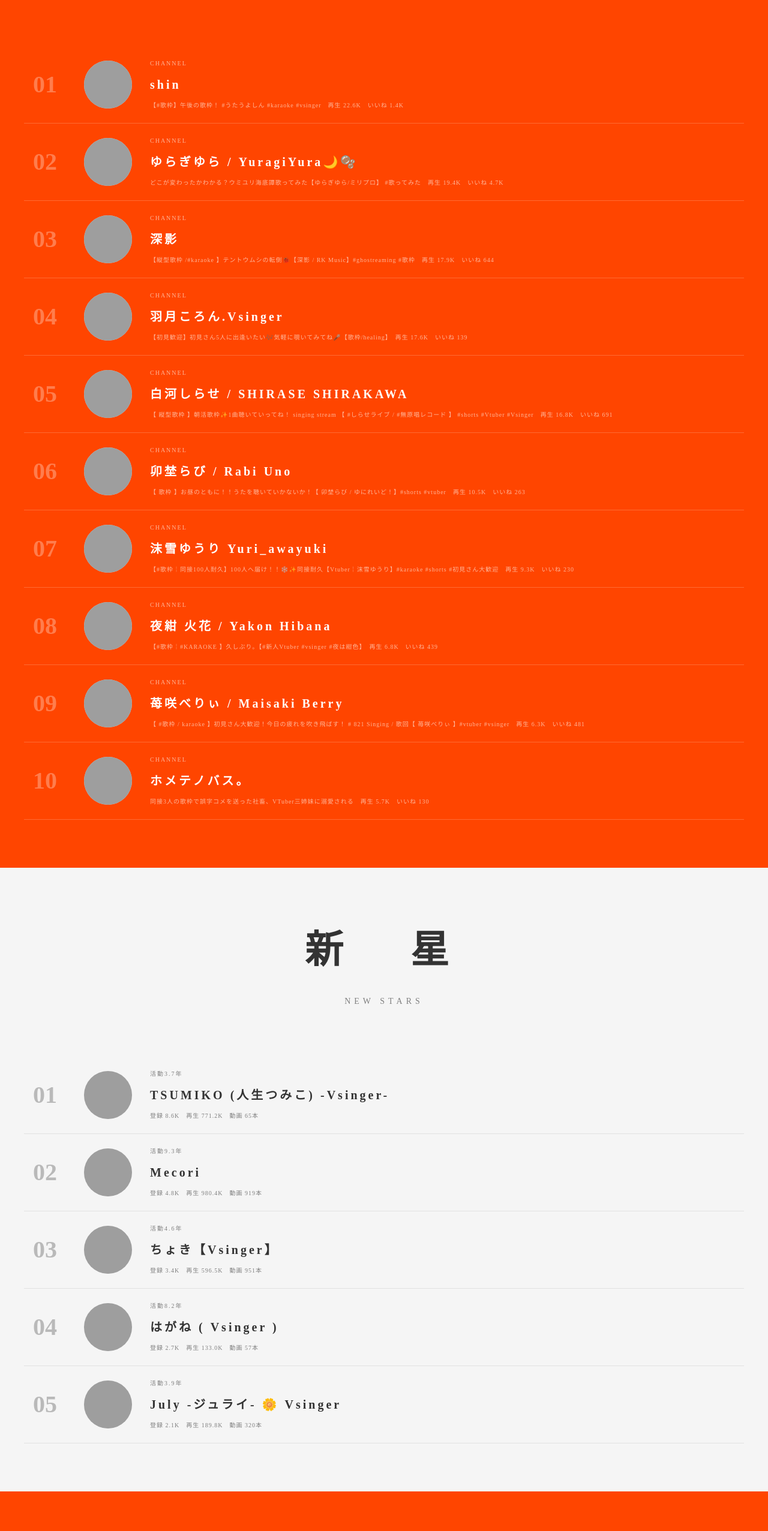
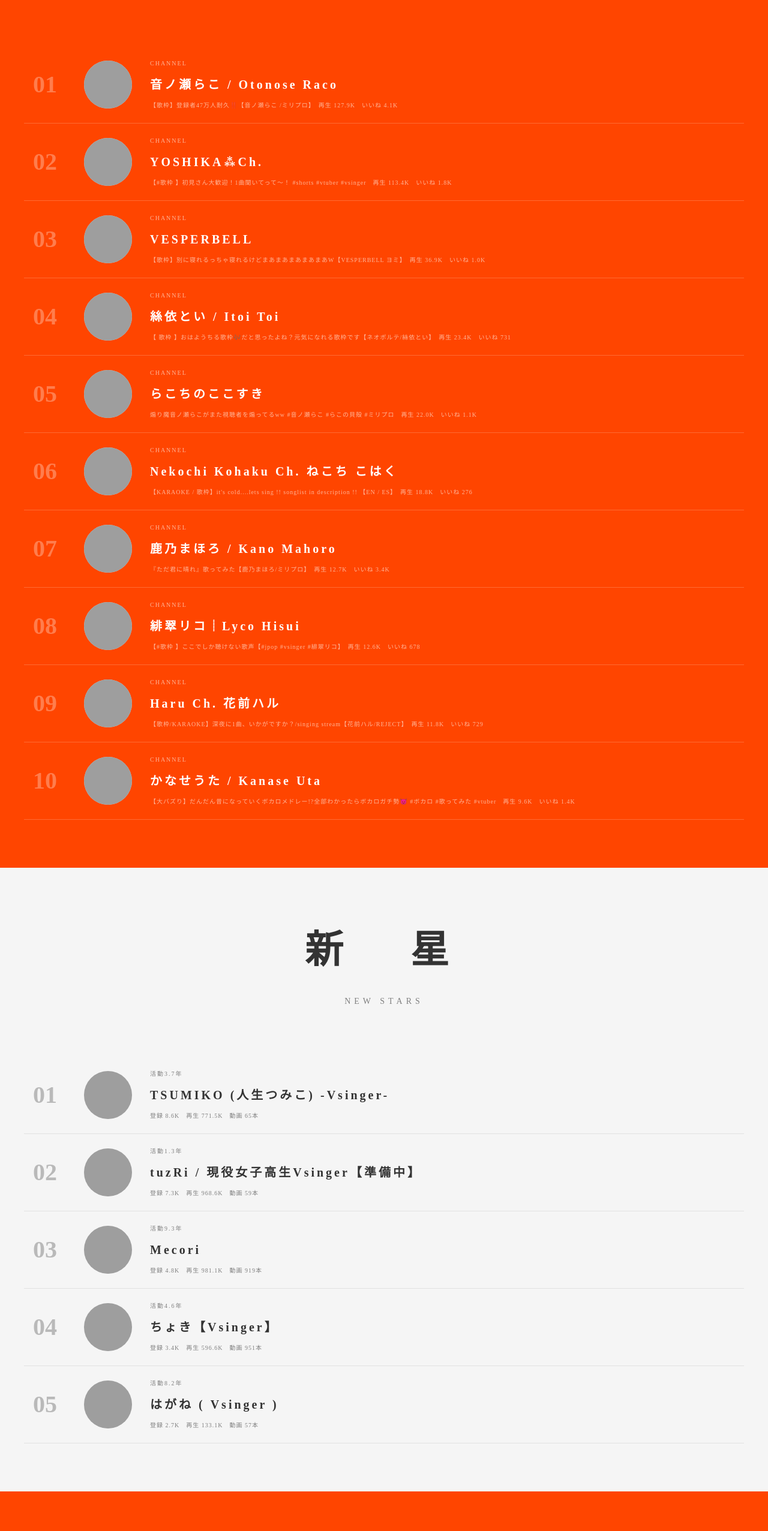
Before and after one commit to gppy312-wq/vsinger-chronicle, a plain HTML site: page index.html in a window 1280 px wide. Shown: the part 1407-3960 px from the top of the page at 60% size. Drawn offline with Linux system fonts and the light colour scheme; grey boxes are pictures that could not be loaded.

Commit message:
Update index.html with new articles and rankings

```diff
--- a/index.html
+++ b/index.html
@@ -639,123 +639,123 @@
                     <p class="section-subtitle">TODAY'S VOICE</p>
                 </div>
 
-    <a href="https://www.youtube.com/watch?v=WQqahPpFy-Y" target="_blank" rel="noopener noreferrer" class="rank-card">
+    <a href="https://www.youtube.com/watch?v=AInQgd85za4" target="_blank" rel="noopener noreferrer" class="rank-card">
         <div class="rank-number">01</div>
         <div class="rank-avatar">
-            <img src="https://i.ytimg.com/vi/WQqahPpFy-Y/hqdefault.jpg" alt="shin（Vsinger）" loading="lazy">
+            <img src="https://i.ytimg.com/vi/AInQgd85za4/hqdefault.jpg" alt="音ノ瀬らこ / Otonose Raco（Vsinger）" loading="lazy">
         </div>
         <div class="rank-info">
             <div class="rank-channel">CHANNEL</div>
-            <div class="rank-title">shin</div>
-            <div class="rank-stats">【#歌枠】午後の歌枠！ #うたうよしん #karaoke  #vsinger　再生 22.6K　いいね 1.4K</div>
+            <div class="rank-title">音ノ瀬らこ / Otonose Raco</div>
+            <div class="rank-stats">【歌枠】登録者47万人耐久‼️【音ノ瀬らこ /ミリプロ】　再生 127.9K　いいね 4.1K</div>
         </div>
     </a>
 
-    <a href="https://www.youtube.com/watch?v=7MbAVcXXvc0" target="_blank" rel="noopener noreferrer" class="rank-card">
+    <a href="https://www.youtube.com/watch?v=F1YoHbK0mck" target="_blank" rel="noopener noreferrer" class="rank-card">
         <div class="rank-number">02</div>
         <div class="rank-avatar">
-            <img src="https://i.ytimg.com/vi/7MbAVcXXvc0/hqdefault.jpg" alt="ゆらぎゆら / YuragiYura🌙🫧（Vsinger）" loading="lazy">
+            <img src="https://i.ytimg.com/vi/F1YoHbK0mck/hqdefault.jpg" alt="YOSHIKA⁂Ch. （Vsinger）" loading="lazy">
         </div>
         <div class="rank-info">
             <div class="rank-channel">CHANNEL</div>
-            <div class="rank-title">ゆらぎゆら / YuragiYura🌙🫧</div>
-            <div class="rank-stats">どこが変わったかわかる？ウミユリ海底譚歌ってみた【ゆらぎゆら/ミリプロ】 #歌ってみた　再生 19.4K　いいね 4.7K</div>
+            <div class="rank-title">YOSHIKA⁂Ch. </div>
+            <div class="rank-stats">【#歌枠 】初見さん大歓迎！1曲聞いてって～！  #shorts  #vtuber  #vsinger　再生 113.4K　いいね 1.8K</div>
         </div>
     </a>
 
-    <a href="https://www.youtube.com/watch?v=FqIB9awFaQA" target="_blank" rel="noopener noreferrer" class="rank-card">
+    <a href="https://www.youtube.com/watch?v=vAQmCqP8Nkc" target="_blank" rel="noopener noreferrer" class="rank-card">
         <div class="rank-number">03</div>
         <div class="rank-avatar">
-            <img src="https://i.ytimg.com/vi/FqIB9awFaQA/hqdefault.jpg" alt="深影（Vsinger）" loading="lazy">
+            <img src="https://i.ytimg.com/vi/vAQmCqP8Nkc/hqdefault.jpg" alt="VESPERBELL（Vsinger）" loading="lazy">
         </div>
         <div class="rank-info">
             <div class="rank-channel">CHANNEL</div>
-            <div class="rank-title">深影</div>
-            <div class="rank-stats">【縦型歌枠 /#karaoke 】テントウムシの転倒🐞【深影 / RK Music】#ghostreaming #歌枠　再生 17.9K　いいね 644</div>
+            <div class="rank-title">VESPERBELL</div>
+            <div class="rank-stats">【歌枠】別に寝れるっちゃ寝れるけどまあまあまあまあまあW【VESPERBELL ヨミ】　再生 36.9K　いいね 1.0K</div>
         </div>
     </a>
 
-    <a href="https://www.youtube.com/watch?v=qTOjWzNYVts" target="_blank" rel="noopener noreferrer" class="rank-card">
+    <a href="https://www.youtube.com/watch?v=yIGk7OnL8sk" target="_blank" rel="noopener noreferrer" class="rank-card">
         <div class="rank-number">04</div>
         <div class="rank-avatar">
-            <img src="https://i.ytimg.com/vi/qTOjWzNYVts/hqdefault.jpg" alt="羽月ころん.Vsinger（Vsinger）" loading="lazy">
+            <img src="https://i.ytimg.com/vi/yIGk7OnL8sk/hqdefault.jpg" alt="絲依とい / Itoi Toi（Vsinger）" loading="lazy">
         </div>
         <div class="rank-info">
             <div class="rank-channel">CHANNEL</div>
-            <div class="rank-title">羽月ころん.Vsinger</div>
-            <div class="rank-stats">【初見歓迎】初見さん5人に出逢いたい🎶気軽に覗いてみてね🎤【歌枠/healing】　再生 17.6K　いいね 139</div>
+            <div class="rank-title">絲依とい / Itoi Toi</div>
+            <div class="rank-stats">【 歌枠 】おはようちる歌枠🎶だと思ったよね？元気になれる歌枠です【ネオポルテ/絲依とい】　再生 23.4K　いいね 731</div>
         </div>
     </a>
 
-    <a href="https://www.youtube.com/watch?v=0MDol8aOaX4" target="_blank" rel="noopener noreferrer" class="rank-card">
+    <a href="https://www.youtube.com/watch?v=9RXhhLxECUw" target="_blank" rel="noopener noreferrer" class="rank-card">
         <div class="rank-number">05</div>
         <div class="rank-avatar">
-            <img src="https://i.ytimg.com/vi/0MDol8aOaX4/hqdefault.jpg" alt="白河しらせ / SHIRASE SHIRAKAWA（Vsinger）" loading="lazy">
+            <img src="https://i.ytimg.com/vi/9RXhhLxECUw/hqdefault.jpg" alt="らこちのここすき（Vsinger）" loading="lazy">
         </div>
         <div class="rank-info">
             <div class="rank-channel">CHANNEL</div>
-            <div class="rank-title">白河しらせ / SHIRASE SHIRAKAWA</div>
-            <div class="rank-stats">【 縦型歌枠 】朝活歌枠✨1曲聴いていってね！ singing stream 【 #しらせライブ / #無原唱レコード 】 #shorts #Vtuber #Vsinger　再生 16.8K　いいね 691</div>
+            <div class="rank-title">らこちのここすき</div>
+            <div class="rank-stats">煽り魔音ノ瀬らこがまた視聴者を煽ってるww #音ノ瀬らこ #らこの貝殻 #ミリプロ　再生 22.0K　いいね 1.1K</div>
         </div>
     </a>
 
-    <a href="https://www.youtube.com/watch?v=vPUQ1Ij7fj8" target="_blank" rel="noopener noreferrer" class="rank-card">
+    <a href="https://www.youtube.com/watch?v=UOPmrQgb_mk" target="_blank" rel="noopener noreferrer" class="rank-card">
         <div class="rank-number">06</div>
         <div class="rank-avatar">
-            <img src="https://i.ytimg.com/vi/vPUQ1Ij7fj8/hqdefault.jpg" alt="卯埜らび / Rabi Uno（Vsinger）" loading="lazy">
+            <img src="https://i.ytimg.com/vi/UOPmrQgb_mk/hqdefault.jpg" alt="Nekochi Kohaku Ch. ねこち こはく（Vsinger）" loading="lazy">
         </div>
         <div class="rank-info">
             <div class="rank-channel">CHANNEL</div>
-            <div class="rank-title">卯埜らび / Rabi Uno</div>
-            <div class="rank-stats">【 歌枠 】お昼のともに！！うたを聴いていかないか！【 卯埜らび / ゆにれいど！】#shorts #vtuber　再生 10.5K　いいね 263</div>
+            <div class="rank-title">Nekochi Kohaku Ch. ねこち こはく</div>
+            <div class="rank-stats">【KARAOKE / 歌枠】it&#39;s cold....lets sing !! songlist in description !! 【EN / ES】　再生 18.8K　いいね 276</div>
         </div>
     </a>
 
-    <a href="https://www.youtube.com/watch?v=rvvMIgViYkI" target="_blank" rel="noopener noreferrer" class="rank-card">
+    <a href="https://www.youtube.com/watch?v=b6VAVRh0BUQ" target="_blank" rel="noopener noreferrer" class="rank-card">
         <div class="rank-number">07</div>
         <div class="rank-avatar">
-            <img src="https://i.ytimg.com/vi/rvvMIgViYkI/hqdefault.jpg" alt="沫雪ゆうり Yuri_awayuki（Vsinger）" loading="lazy">
+            <img src="https://i.ytimg.com/vi/b6VAVRh0BUQ/hqdefault.jpg" alt="鹿乃まほろ / Kano Mahoro（Vsinger）" loading="lazy">
         </div>
         <div class="rank-info">
             <div class="rank-channel">CHANNEL</div>
-            <div class="rank-title">沫雪ゆうり Yuri_awayuki</div>
-            <div class="rank-stats">【#歌枠￤同接100人耐久】100人へ届け！！❄️✨同接耐久【Vtuber￤沫雪ゆうり】#karaoke #shorts #初見さん大歓迎　再生 9.3K　いいね 230</div>
+            <div class="rank-title">鹿乃まほろ / Kano Mahoro</div>
+            <div class="rank-stats">『ただ君に晴れ』歌ってみた【鹿乃まほろ/ミリプロ】　再生 12.7K　いいね 3.4K</div>
         </div>
     </a>
 
-    <a href="https://www.youtube.com/watch?v=-hXFZM69iQk" target="_blank" rel="noopener noreferrer" class="rank-card">
+    <a href="https://www.youtube.com/watch?v=dfxJQgHQuBc" target="_blank" rel="noopener noreferrer" class="rank-card">
         <div class="rank-number">08</div>
         <div class="rank-avatar">
-            <img src="https://i.ytimg.com/vi/-hXFZM69iQk/hqdefault.jpg" alt="夜紺 火花 / Yakon Hibana（Vsinger）" loading="lazy">
+            <img src="https://i.ytimg.com/vi/dfxJQgHQuBc/hqdefault.jpg" alt="緋翠リコ┊Lyco Hisui（Vsinger）" loading="lazy">
         </div>
         <div class="rank-info">
             <div class="rank-channel">CHANNEL</div>
-            <div class="rank-title">夜紺 火花 / Yakon Hibana</div>
-            <div class="rank-stats">【#歌枠￤#KARAOKE 】久しぶり。【#新人Vtuber #vsinger #夜は紺色】　再生 6.8K　いいね 439</div>
+            <div class="rank-title">緋翠リコ┊Lyco Hisui</div>
+            <div class="rank-stats">【#歌枠 】ここでしか聴けない歌声【#jpop #vsinger #緋翠リコ】　再生 12.6K　いいね 678</div>
         </div>
     </a>
 
-    <a href="https://www.youtube.com/watch?v=ttPkaq8mINE" target="_blank" rel="noopener noreferrer" class="rank-card">
+    <a href="https://www.youtube.com/watch?v=dnxZt9cGBPo" target="_blank" rel="noopener noreferrer" class="rank-card">
         <div class="rank-number">09</div>
         <div class="rank-avatar">
-            <img src="https://i.ytimg.com/vi/ttPkaq8mINE/hqdefault.jpg" alt="苺咲べりぃ / Maisaki Berry（Vsinger）" loading="lazy">
+            <img src="https://i.ytimg.com/vi/dnxZt9cGBPo/hqdefault.jpg" alt="Haru Ch. 花前ハル（Vsinger）" loading="lazy">
         </div>
         <div class="rank-info">
             <div class="rank-channel">CHANNEL</div>
-            <div class="rank-title">苺咲べりぃ / Maisaki Berry</div>
-            <div class="rank-stats">【 #歌枠 / karaoke 】初見さん大歓迎！今日の疲れを吹き飛ばす！ # 821  Singing / 歌回【 苺咲べりぃ 】#vtuber #vsinger　再生 6.3K　いいね 481</div>
+            <div class="rank-title">Haru Ch. 花前ハル</div>
+            <div class="rank-stats">【歌枠/KARAOKE】深夜に1曲、いかがですか？/singing stream【花前ハル/REJECT】　再生 11.8K　いいね 729</div>
         </div>
     </a>
 
-    <a href="https://www.youtube.com/watch?v=iQDx8pzCaFA" target="_blank" rel="noopener noreferrer" class="rank-card">
+    <a href="https://www.youtube.com/watch?v=ZtzB8kc_BrI" target="_blank" rel="noopener noreferrer" class="rank-card">
         <div class="rank-number">10</div>
         <div class="rank-avatar">
-            <img src="https://i.ytimg.com/vi/iQDx8pzCaFA/hqdefault.jpg" alt="ホメテノバス。（Vsinger）" loading="lazy">
+            <img src="https://i.ytimg.com/vi/ZtzB8kc_BrI/hqdefault.jpg" alt="かなせうた / Kanase Uta（Vsinger）" loading="lazy">
         </div>
         <div class="rank-info">
             <div class="rank-channel">CHANNEL</div>
-            <div class="rank-title">ホメテノバス。</div>
-            <div class="rank-stats">同接3人の歌枠で誤字コメを送った社畜、VTuber三姉妹に溺愛される　再生 5.7K　いいね 130</div>
+            <div class="rank-title">かなせうた / Kanase Uta</div>
+            <div class="rank-stats">【大バズり】だんだん昔になっていくボカロメドレー!?全部わかったらボカロガチ勢😈 #ボカロ #歌ってみた #vtuber　再生 9.6K　いいね 1.4K</div>
         </div>
     </a>
             </div>
@@ -776,55 +776,55 @@
         <div class="rank-info">
             <div class="rank-channel">活動3.7年</div>
             <div class="rank-title">TSUMIKO (人生つみこ) -Vsinger-</div>
-            <div class="rank-stats">登録 8.6K　再生 771.2K　動画 65本</div>
+            <div class="rank-stats">登録 8.6K　再生 771.5K　動画 65本</div>
+        </div>
+    </a>
+
+    <a href="https://www.youtube.com/channel/UCltna3gCgTktjuFJOLJKkjg" target="_blank" rel="noopener noreferrer" class="rank-card">
+        <div class="rank-number">02</div>
+        <div class="rank-avatar">
+            <img src="https://yt3.ggpht.com/VX88aOb0Pqvqvc3LRrCDV5OMasF0WaS1nRKDFfepqAoZWuPzL6KWiUxQqS6oWQNfk1NAw4SfWA=s800-c-k-c0x00ffffff-no-rj" alt="tuzRi / 現役女子高生Vsinger【準備中】（Vsinger）" loading="lazy">
+        </div>
+        <div class="rank-info">
+            <div class="rank-channel">活動1.3年</div>
+            <div class="rank-title">tuzRi / 現役女子高生Vsinger【準備中】</div>
+            <div class="rank-stats">登録 7.3K　再生 968.6K　動画 59本</div>
         </div>
     </a>
 
     <a href="https://www.youtube.com/channel/UC45jQFgrO-4_wROKQEChGlA" target="_blank" rel="noopener noreferrer" class="rank-card">
-        <div class="rank-number">02</div>
+        <div class="rank-number">03</div>
         <div class="rank-avatar">
             <img src="https://yt3.ggpht.com/H1kWaU2SYCWFx84Zx_g-tAOdzanJP3n4kRNT38LS5WNdv6CwTntBMKxYvDRiG5OpUSyV6SSi=s800-c-k-c0x00ffffff-no-rj" alt="Mecori（Vsinger）" loading="lazy">
         </div>
         <div class="rank-info">
             <div class="rank-channel">活動9.3年</div>
             <div class="rank-title">Mecori</div>
-            <div class="rank-stats">登録 4.8K　再生 980.4K　動画 919本</div>
+            <div class="rank-stats">登録 4.8K　再生 981.1K　動画 919本</div>
         </div>
     </a>
 
     <a href="https://www.youtube.com/channel/UC2QWKdA2qTb2W6JWaTAN2GA" target="_blank" rel="noopener noreferrer" class="rank-card">
-        <div class="rank-number">03</div>
+        <div class="rank-number">04</div>
         <div class="rank-avatar">
             <img src="https://yt3.ggpht.com/LCJMcuylkU48kE0PwJkt-bUaM0fzG9HIK3e2R_3Ek5aWvIFHELnmLW50CwX6_22mNN3ko6ED=s800-c-k-c0x00ffffff-no-rj" alt="ちょき【Vsinger】（Vsinger）" loading="lazy">
         </div>
         <div class="rank-info">
             <div class="rank-channel">活動4.6年</div>
             <div class="rank-title">ちょき【Vsinger】</div>
-            <div class="rank-stats">登録 3.4K　再生 596.5K　動画 951本</div>
+            <div class="rank-stats">登録 3.4K　再生 596.6K　動画 951本</div>
         </div>
     </a>
 
     <a href="https://www.youtube.com/channel/UCTqyZRNC2W4yN0lF3esFIFw" target="_blank" rel="noopener noreferrer" class="rank-card">
-        <div class="rank-number">04</div>
+        <div class="rank-number">05</div>
         <div class="rank-avatar">
             <img src="https://yt3.ggpht.com/K0ha02V65oh_AQQuXiWGj_EkkqMxJ7e_vO-xC5qZGbngzBLG8wfcl_VKVbK4yCki3vMFYk-HBw8=s800-c-k-c0x00ffffff-no-rj" alt="はがね ( Vsinger )（Vsinger）" loading="lazy">
         </div>
         <div class="rank-info">
             <div class="rank-channel">活動8.2年</div>
             <div class="rank-title">はがね ( Vsinger )</div>
-            <div class="rank-stats">登録 2.7K　再生 133.0K　動画 57本</div>
-        </div>
-    </a>
-
-    <a href="https://www.youtube.com/channel/UCw8U4zbD9Z9uipQKAifnscw" target="_blank" rel="noopener noreferrer" class="rank-card">
-        <div class="rank-number">05</div>
-        <div class="rank-avatar">
-            <img src="https://yt3.ggpht.com/a-pJAoRDQB7t5ExT-aj3GdGMTxFWvass-VDtui98JLog96j4WZwB1kY8RigeAEU5FE4UVXlfHg=s800-c-k-c0x00ffffff-no-rj" alt="July -ジュライ- 🌼 Vsinger（Vsinger）" loading="lazy">
-        </div>
-        <div class="rank-info">
-            <div class="rank-channel">活動3.9年</div>
-            <div class="rank-title">July -ジュライ- 🌼 Vsinger</div>
-            <div class="rank-stats">登録 2.1K　再生 189.8K　動画 320本</div>
+            <div class="rank-stats">登録 2.7K　再生 133.1K　動画 57本</div>
         </div>
     </a>
             </div>
@@ -837,8 +837,20 @@
                     <p class="section-subtitle">TRENDING NOW</p>
                 </div>
 
+    <a href="https://www.youtube.com/watch?v=F1YoHbK0mck" target="_blank" rel="noopener noreferrer" class="rank-card">
+        <div class="rank-number">01</div>
+        <div class="rank-avatar">
+            <img src="https://yt3.ggpht.com/NlOkg-yQnAsiZQjVK7Kaqa7XOMF6X8MW0gN1dpyqOHDb4RCb_lc3IKQqN3nWbPukPidWZzCZyA=s800-c-k-c0x00ffffff-no-rj" alt="YOSHIKA⁂Ch. （Vsinger）" loading="lazy">
+        </div>
+        <div class="rank-info">
+            <div class="rank-channel">最新動画</div>
+            <div class="rank-title">YOSHIKA⁂Ch. </div>
+            <div class="rank-stats">【#歌枠 】初見さん大歓迎！1曲聞いてって～！  #shorts  #vtuber  #vsinger　再生 113.4K</div>
+        </div>
+    </a>
+
     <a href="https://www.youtube.com/watch?v=AB9OA9U0Zco" target="_blank" rel="noopener noreferrer" class="rank-card">
-        <div class="rank-number">01</div>
+        <div class="rank-number">02</div>
         <div class="rank-avatar">
             <img src="https://yt3.ggpht.com/ytc/AIdro_lE-S2rcccQu9UF-DiTriX1tu-YKW9GMOXozxqTA3hNzQ=s800-c-k-c0x00ffffff-no-rj" alt="Note: - Vsinger -（Vsinger）" loading="lazy">
         </div>
@@ -850,38 +862,26 @@
     </a>
 
     <a href="https://www.youtube.com/watch?v=oAKmos3RcWQ" target="_blank" rel="noopener noreferrer" class="rank-card">
-        <div class="rank-number">02</div>
+        <div class="rank-number">03</div>
         <div class="rank-avatar">
             <img src="https://yt3.ggpht.com/9dSKdvi35e8yp7IC_dON49BavX7wEObavb8k1N-DV_OZm4HsG-OwqFvWoM3Tf4tyS6sDdc3r=s800-c-k-c0x00ffffff-no-rj" alt="アエギス / Aegis Channel【音大首席オペラVsinger】（Vsinger）" loading="lazy">
         </div>
         <div class="rank-info">
             <div class="rank-channel">最新動画</div>
             <div class="rank-title">アエギス / Aegis Channel【音大首席オペラVsinger】</div>
-            <div class="rank-stats">【#アエギス生誕祭2026】超重大告知多数！リアルオペラコンサートに関する全ての情報を解禁します。【七天八十院アエギス】　再生 37.2K</div>
+            <div class="rank-stats">【#アエギス生誕祭2026】超重大告知多数！リアルオペラコンサートに関する全ての情報を解禁します。【七天八十院アエギス】　再生 37.7K</div>
         </div>
     </a>
 
     <a href="https://www.youtube.com/watch?v=WQqahPpFy-Y" target="_blank" rel="noopener noreferrer" class="rank-card">
-        <div class="rank-number">03</div>
+        <div class="rank-number">04</div>
         <div class="rank-avatar">
             <img src="https://yt3.ggpht.com/ymChtcofgCwh88NmGi8nhRX9xoOagM9eXY762EldU5JHb_mPz34Og6sA_OXg2vHI-5QiuxRr4Q=s800-c-k-c0x00ffffff-no-rj" alt="shin（Vsinger）" loading="lazy">
         </div>
         <div class="rank-info">
             <div class="rank-channel">最新動画</div>
             <div class="rank-title">shin</div>
-            <div class="rank-stats">【#歌枠】午後の歌枠！ #うたうよしん #karaoke  #vsinger　再生 22.7K</div>
-        </div>
-    </a>
-
-    <a href="https://www.youtube.com/watch?v=pAZEngKjGoQ" target="_blank" rel="noopener noreferrer" class="rank-card">
-        <div class="rank-number">04</div>
-        <div class="rank-avatar">
-            <img src="https://yt3.ggpht.com/VX88aOb0Pqvqvc3LRrCDV5OMasF0WaS1nRKDFfepqAoZWuPzL6KWiUxQqS6oWQNfk1NAw4SfWA=s800-c-k-c0x00ffffff-no-rj" alt="tuzRi / 現役女子高生Vsinger【準備中】（Vsinger）" loading="lazy">
-        </div>
-        <div class="rank-info">
-            <div class="rank-channel">最新動画</div>
-            <div class="rank-title">tuzRi / 現役女子高生Vsinger【準備中】</div>
-            <div class="rank-stats">【質問】ホ〇ライブのパクリですか？#新人vtuber #新人vsinger #vtuber #vsinger #shorts　再生 18.8K</div>
+            <div class="rank-stats">【#歌枠】午後の歌枠！ #うたうよしん #karaoke  #vsinger　再生 24.0K</div>
         </div>
     </a>
 
@@ -893,7 +893,7 @@
         <div class="rank-info">
             <div class="rank-channel">最新動画</div>
             <div class="rank-title">TSUMIKO (人生つみこ) -Vsinger-</div>
-            <div class="rank-stats">低音声の女の KING 聴いてほしい🫶 #歌ってみた #vtuber #人生つみこ　再生 12.5K</div>
+            <div class="rank-stats">低音声の女の KING 聴いてほしい🫶 #歌ってみた #vtuber #人生つみこ　再生 12.6K</div>
         </div>
     </a>
             </div>
```
